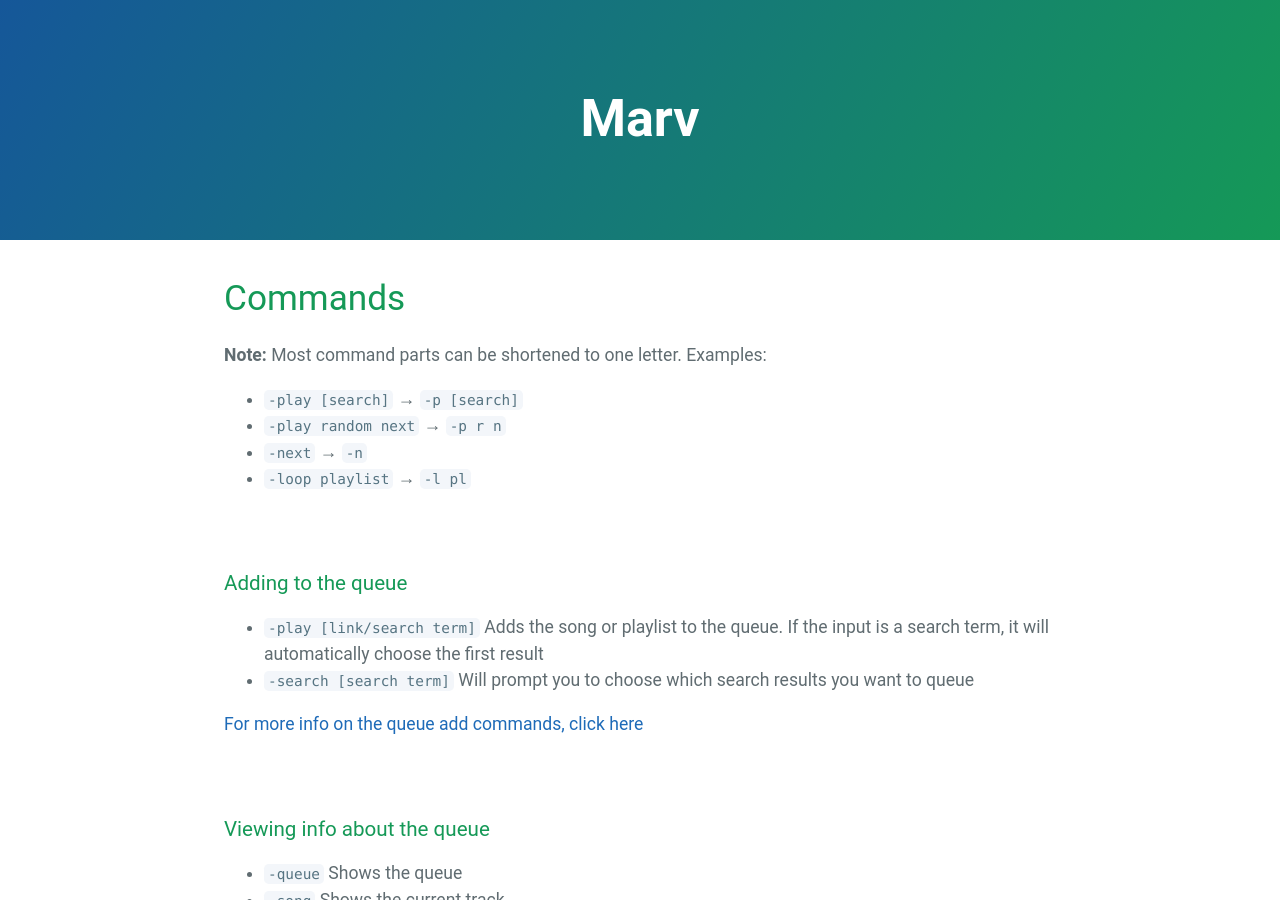
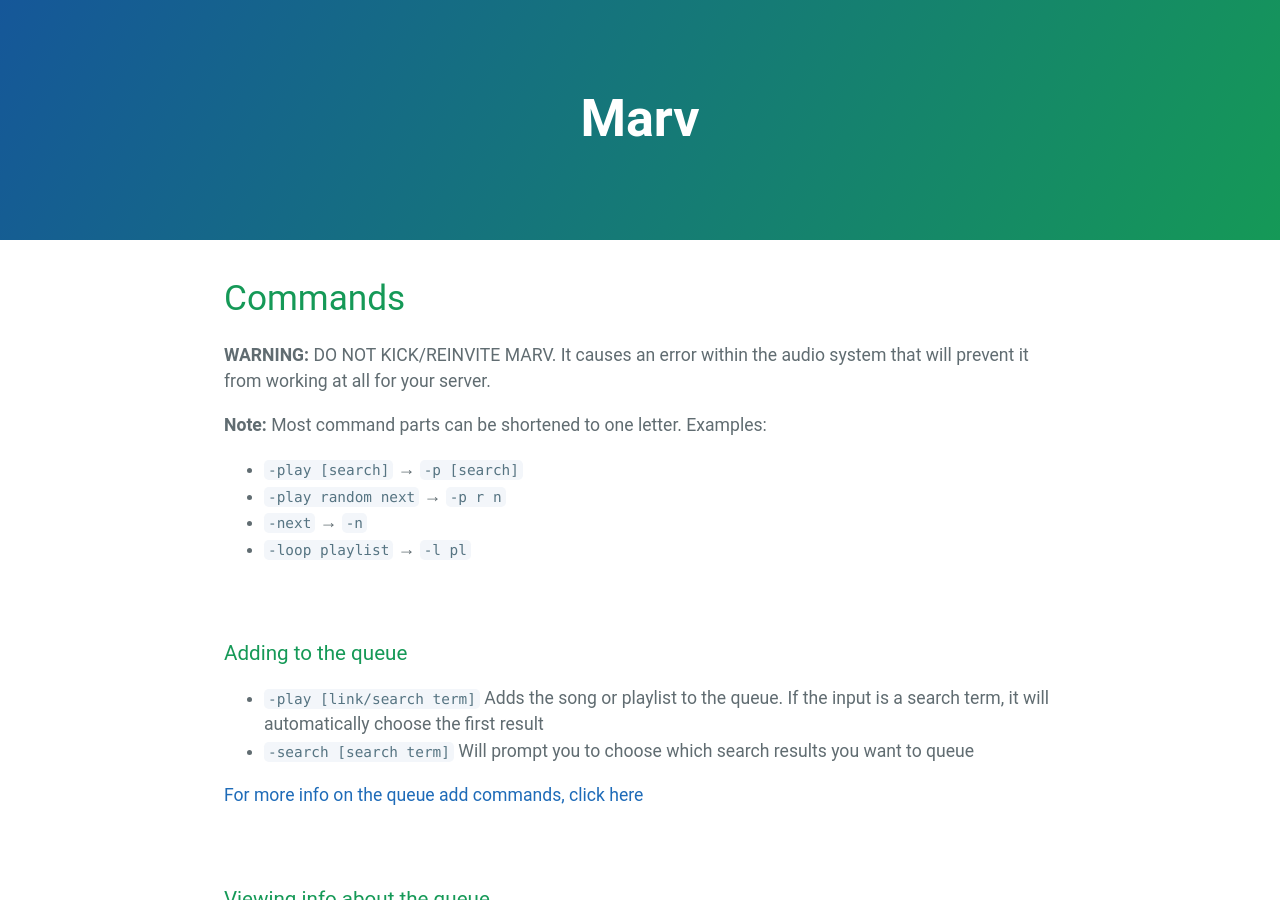
Before and after one commit to mymindishazel/marv-docs, a Jekyll site: the page built from commands.md, in a window 1280 px wide and 900 px high. Built offline with Jekyll 4.4.1, drawn with Linux system fonts in a browser that asks for light colours; our own code applies the rules of GitHub Pages for plain Markdown files.

Commit message:
Update commands.md

```diff
--- a/commands.md
+++ b/commands.md
@@ -1,4 +1,6 @@
 # Commands
+
+**WARNING:** DO NOT KICK/REINVITE MARV. It causes an error within the audio system that will prevent it from working at all for your server.
 
 **Note:** Most command parts can be shortened to one letter. Examples:
 - `-play [search]` → `-p [search]`
```
